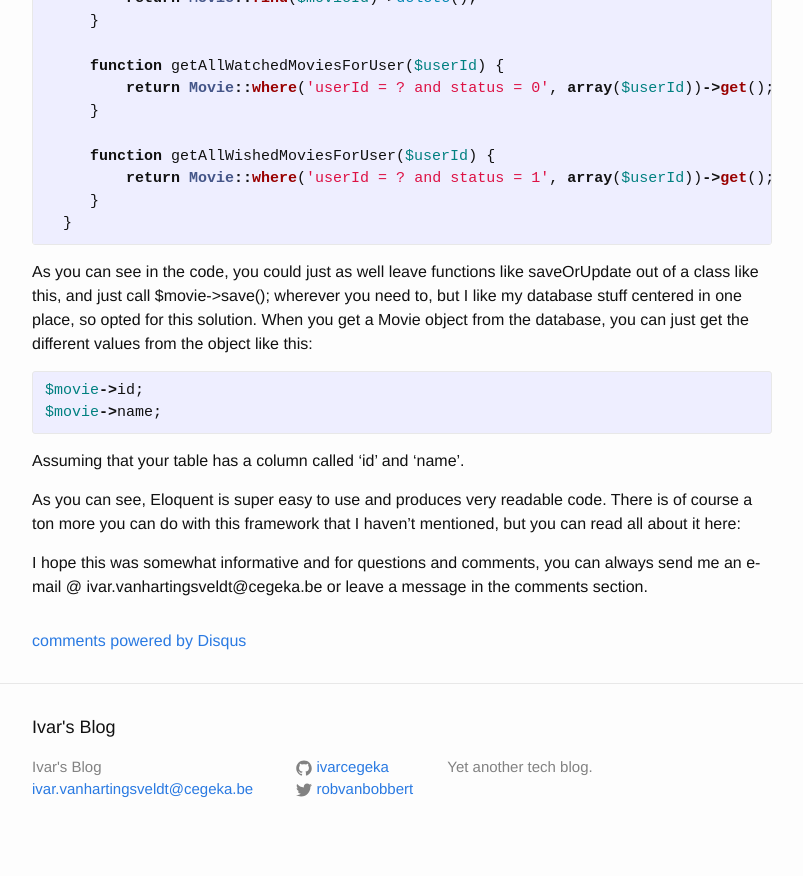
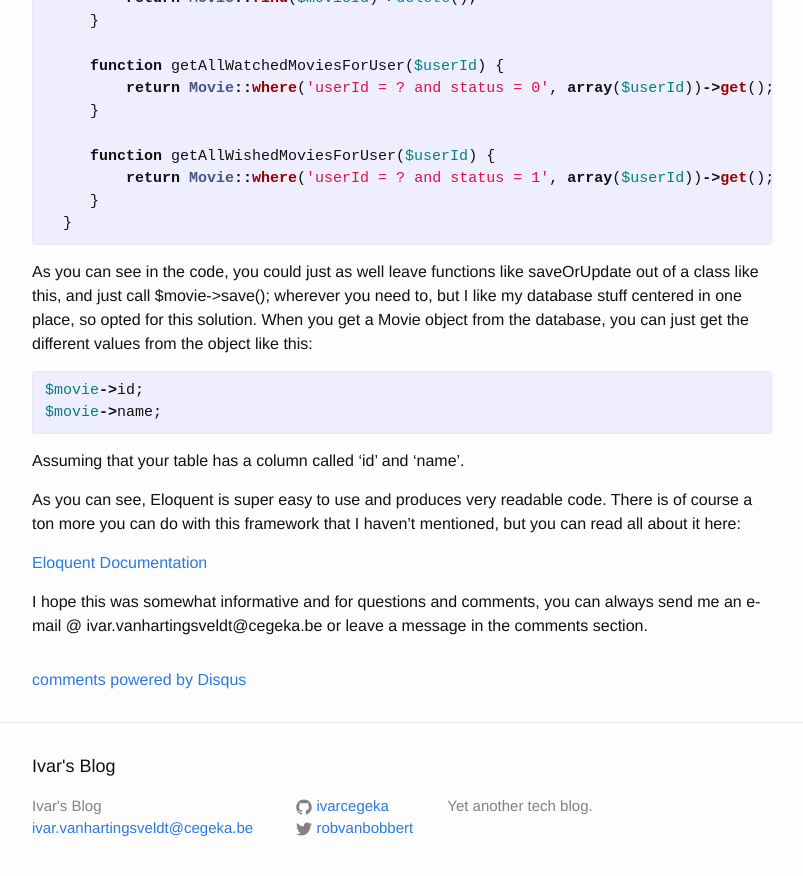
Before and after one commit to ivarcegeka/ivar.github.io, a Jekyll site: the page built from _posts/2015-04-05-eloquent.markdown, in a window 1280 px wide and 900 px high, scrolled down 2306 px. Shown: the top 876 px of the window, without its empty margins (238-1041 px from the left). Built offline with Jekyll 4.4.1, drawn with Linux system fonts in a browser that asks for light colours; comment, search, counter and statistics services are not loaded.

Commit message:
forgot link to laravel docs

```diff
--- a/_posts/2015-04-05-eloquent.markdown
+++ b/_posts/2015-04-05-eloquent.markdown
@@ -104,6 +104,6 @@ Assuming that your table has a column called ‘id’ and ‘name’.
 
 As you can see, Eloquent is super easy to use and produces very readable code. There is of course a ton more you can do with this framework that I haven’t mentioned, but you can read all about it here:
 
-[Eloquent documentation]: http://laravel.com/docs/4.2/eloquent
+[Eloquent Documentation](http://laravel.com/docs/4.2/eloquent)
 
 I hope this was somewhat informative and for questions and comments, you can always send me an e-mail @ ivar.vanhartingsveldt@cegeka.be or leave a message in the comments section.
```
